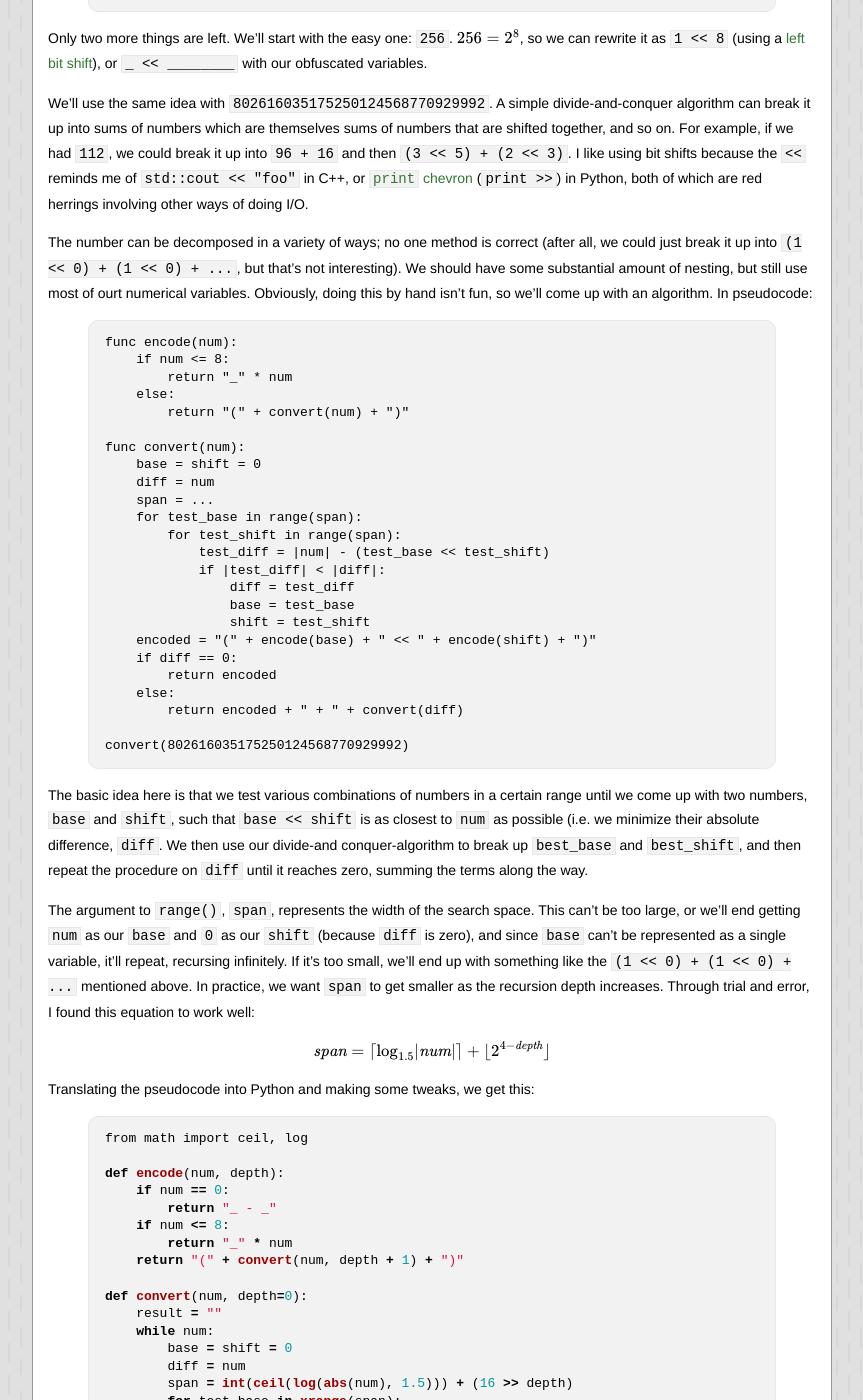
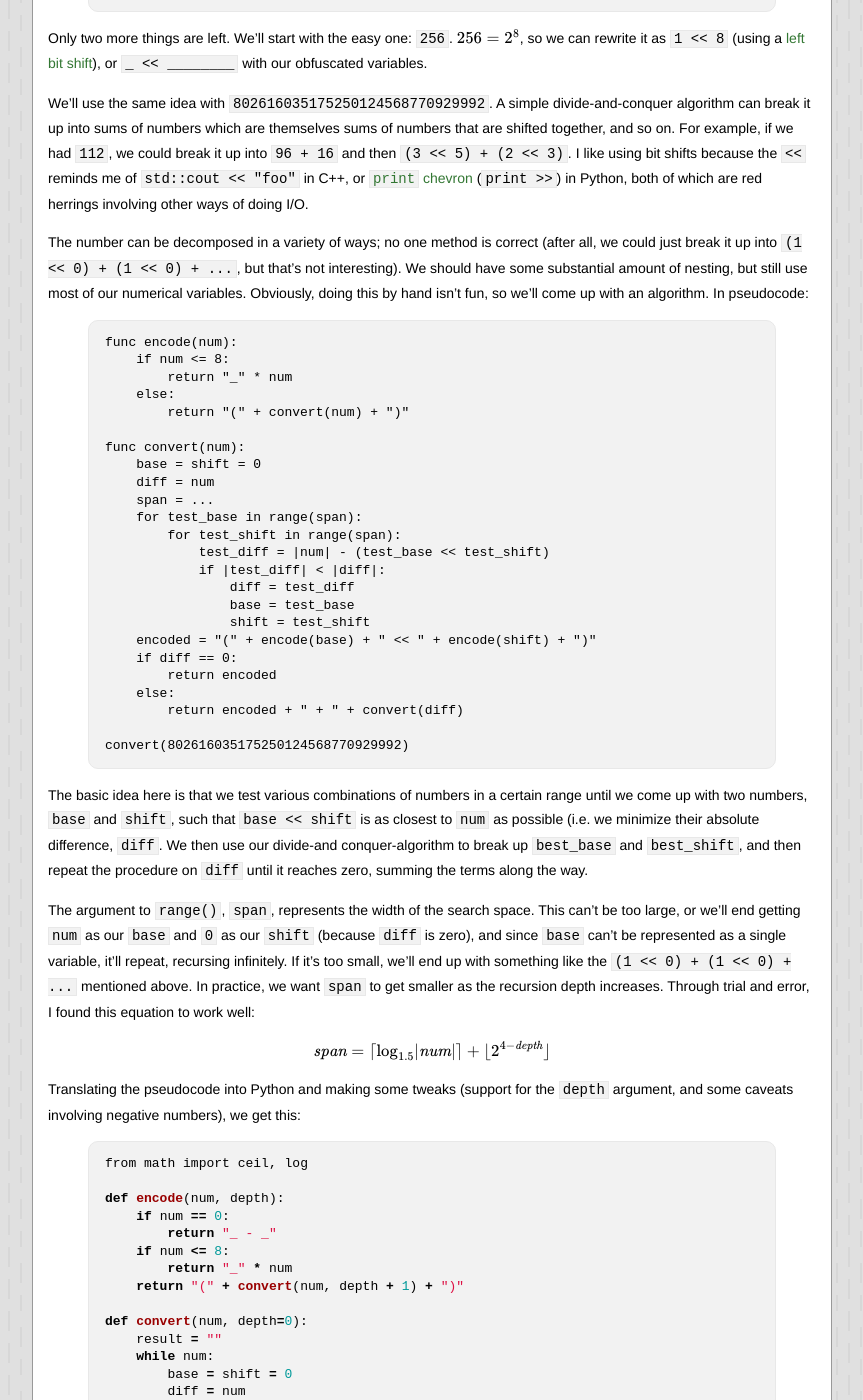
Before and after one commit to earwig/benkurtovic.com, a Jekyll site: the page built from _posts/2014-06-01-obfuscating-hello-world.md, in a window 1280 px wide and 1400 px high, scrolled down 7137 px. Shown: the whole window, without its empty margins (208-1071 px from the left). Built offline with Jekyll 4.4.1, drawn with Linux system fonts in a browser that asks for light colours; formulas are drawn with MathJax 3; comment, search, counter and statistics services are not loaded.

Commit message:
Typo fix, clarify.

```diff
--- a/_posts/2014-06-01-obfuscating-hello-world.md
+++ b/_posts/2014-06-01-obfuscating-hello-world.md
@@ -498,7 +498,7 @@ doing I/O.
 The number can be decomposed in a variety of ways; no one method is correct
 (after all, we could just break it up into `(1 << 0) + (1 << 0) + ...`, but
 that's not interesting). We should have some substantial amount of nesting, but
-still use most of ourt numerical variables. Obviously, doing this by hand isn't
+still use most of our numerical variables. Obviously, doing this by hand isn't
 fun, so we'll come up with an algorithm. In pseudocode:
 
 {% highlight text %}
@@ -547,7 +547,8 @@ Through trial and error, I found this equation to work well:
 
 <div>$$\mathit{span} = \lceil\log_{1.5} \lvert{\mathit{num}}\lvert\rceil + \lfloor2^{4-\mathit{depth}}\rfloor$$</div>
 
-Translating the pseudocode into Python and making some tweaks, we get this:
+Translating the pseudocode into Python and making some tweaks (support for the
+`depth` argument, and some caveats involving negative numbers), we get this:
 
 {% highlight python %}
 
```
